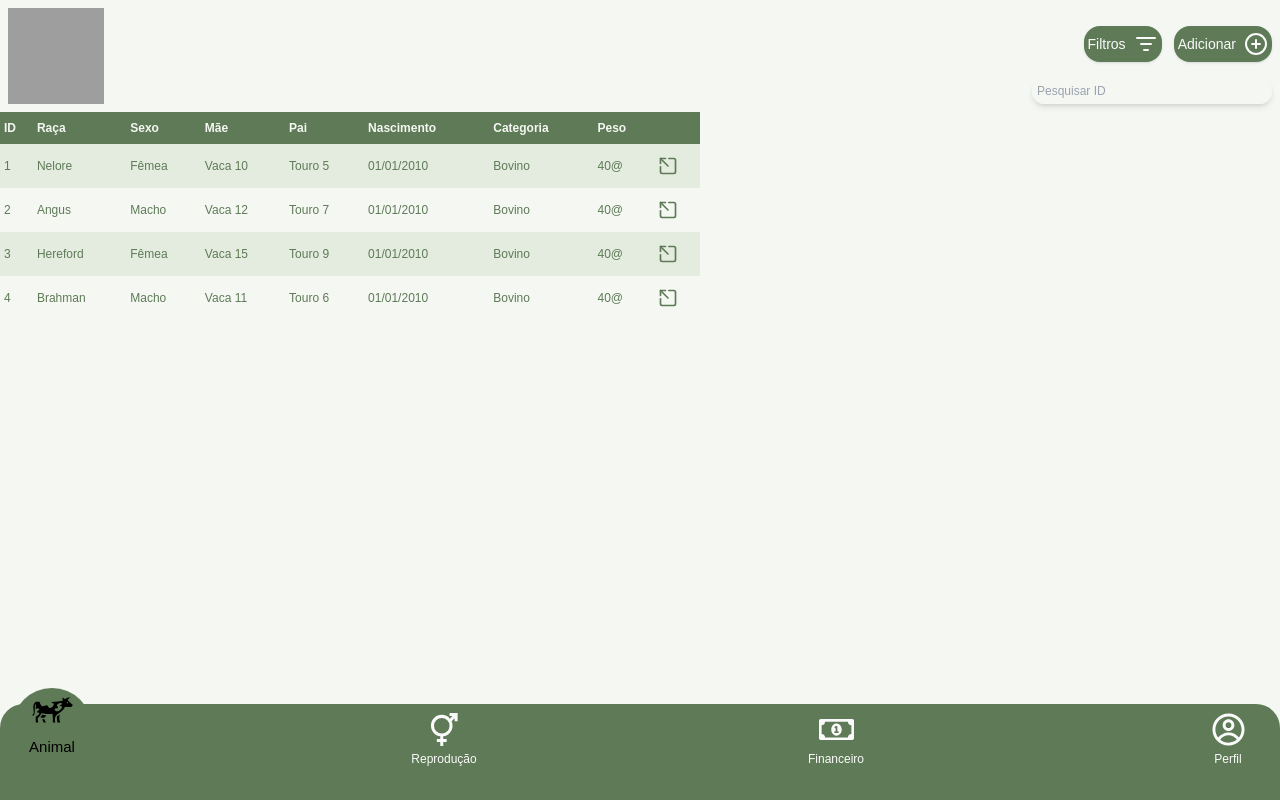
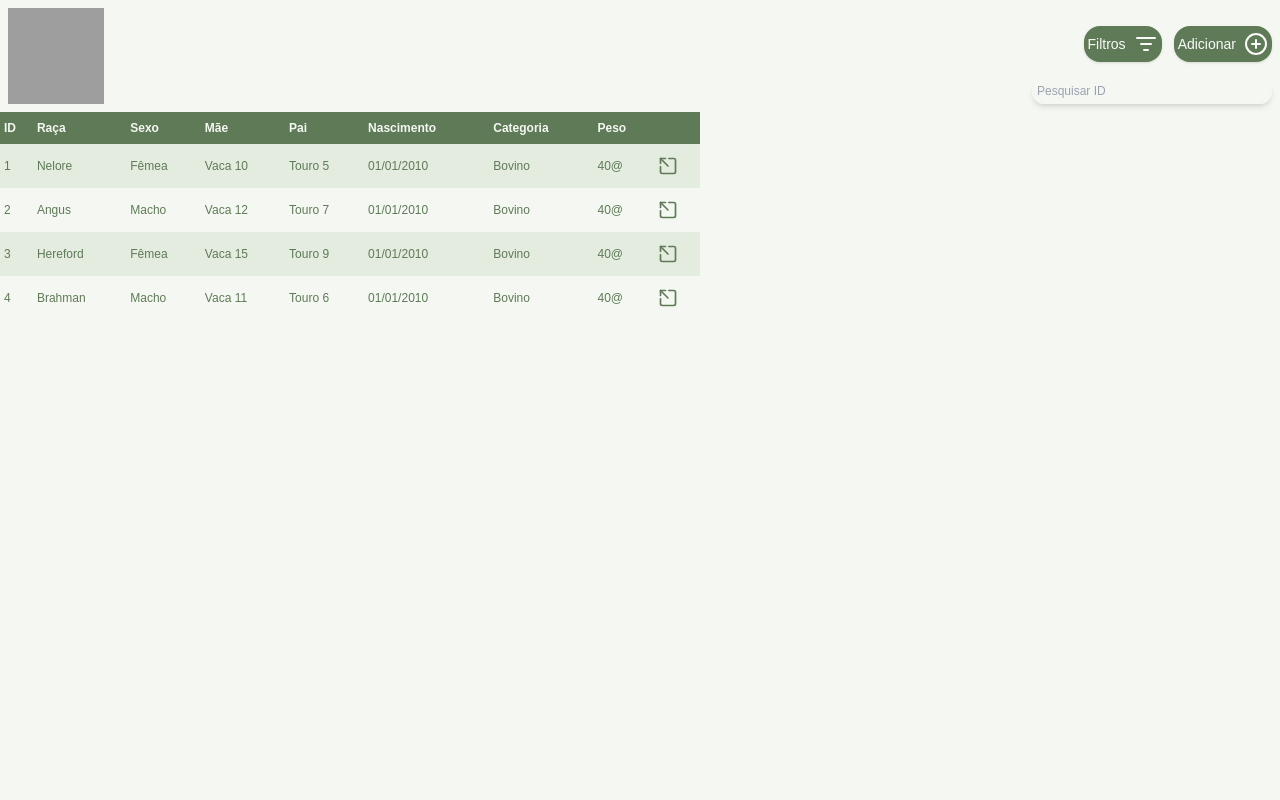
Before and after one commit to HelcioAnicio/AgroFinance, a Next.js app: page / in a window 1280 px wide. Built offline with nearby package versions, Linux system fonts and the light colour scheme; grey boxes are pictures that could not be loaded.

Commit message:
Fix: Change position to fixed

```diff
--- a/src/components/ui/menu.tsx
+++ b/src/components/ui/menu.tsx
@@ -6,8 +6,8 @@ import { CgProfile } from 'react-icons/cg';
 
 export const MenuNavegation = () => {
   return (
-    <footer className='absolute bottom-0 -z-10 bg-primary w-full h-24 rounded-t-3xl'>
-      <section className='relative z-20 text-primary-foreground flex justify-between px-5 mt-2'>
+    <footer className='fixed bottom-0 -z-10 bg-primary w-full h-24 rounded-t-3xl lg:hidden'>
+      <section className='relative z-20 text-primary-foreground flex justify-between px-5 mt-2 max-w-xs mx-auto'>
         <Link href='/'>
           <div className='flex flex-col gap-1 items-center bg-primary text-black rounded-full size-16 relative -mt-4 scale-125'>
             <GiCow size={35} />
```
